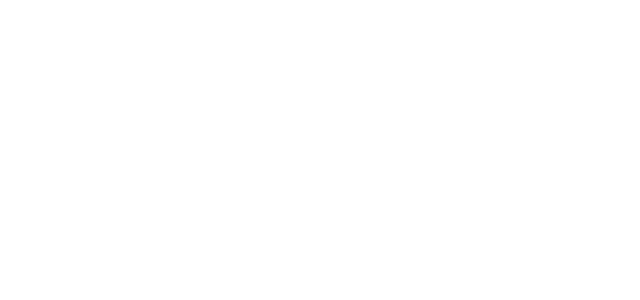
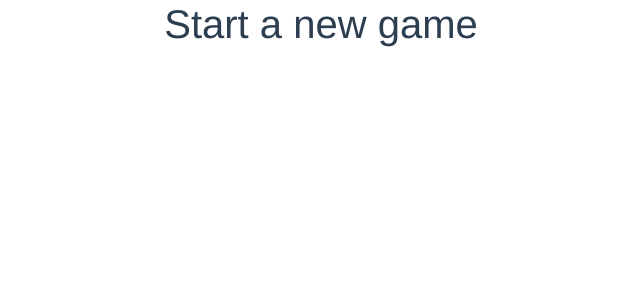
Before and after one commit to L-Garay/Moon-Miner-2, a Vue app in the folder wwwsrc/: page /#/creategame in a window 1280 px wide. Shown: the top 300 px of the page, without its empty margins (319-959 px from the left). Built offline with nearby package versions, Linux system fonts and the light colour scheme.

Commit message:
added CreateGame view and fixed routers

```diff
--- a/wwwsrc/src/router/index.js
+++ b/wwwsrc/src/router/index.js
@@ -3,6 +3,7 @@ import Router from "vue-router";
 import Home from "../views/Home.vue";
 import LoadingNew from "../views/LoadingScreens/LoadingNew.vue";
 import Dashboard from "../views/Dashboard.vue";
+import CreateGame from "../views/CreateGame.vue";
 
 Vue.use(Router);
 
@@ -17,6 +18,11 @@ export default new Router({
       path: "/loadingnew",
       name: "LoadingNew",
       component: LoadingNew
+    },
+    {
+      path: "/creategame",
+      name: "CreateGame",
+      component: CreateGame
     },
     {
       path: "/dashboard",
--- /dev/null
+++ b/wwwsrc/src/views/CreateGame.vue
@@ -0,0 +1,18 @@
+<template>
+  <div class="createGame container-fluid">
+    <div class="row">
+      <div class="col-12">
+        <h1>Start a new game</h1>
+      </div>
+    </div>
+  </div>
+</template>
+
+<script>
+export default {
+  name: "CreateGame"
+};
+</script>
+
+<style>
+</style>
--- a/wwwsrc/src/views/LoadingScreens/LoadingNew.vue
+++ b/wwwsrc/src/views/LoadingScreens/LoadingNew.vue
@@ -18,7 +18,7 @@ export default {
   name: "LoadingNew",
   mounted() {
     setTimeout(() => {
-      this.$router.push({ path: "/dashboard" });
+      this.$router.push({ path: "/creategame" });
     }, 5000);
   }
 };
```
